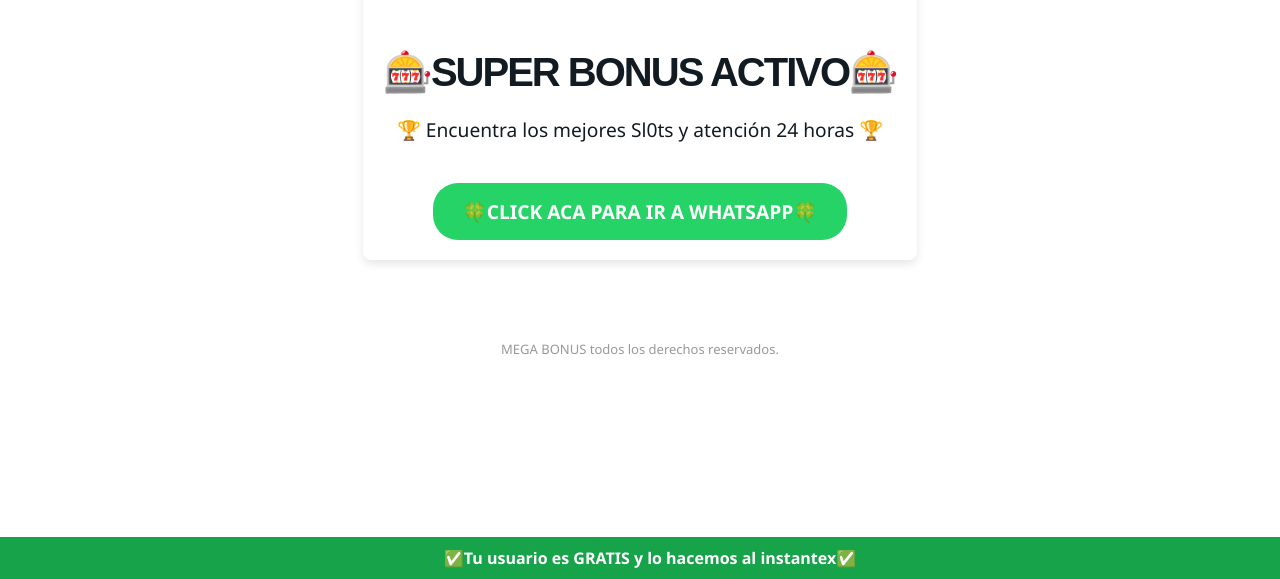
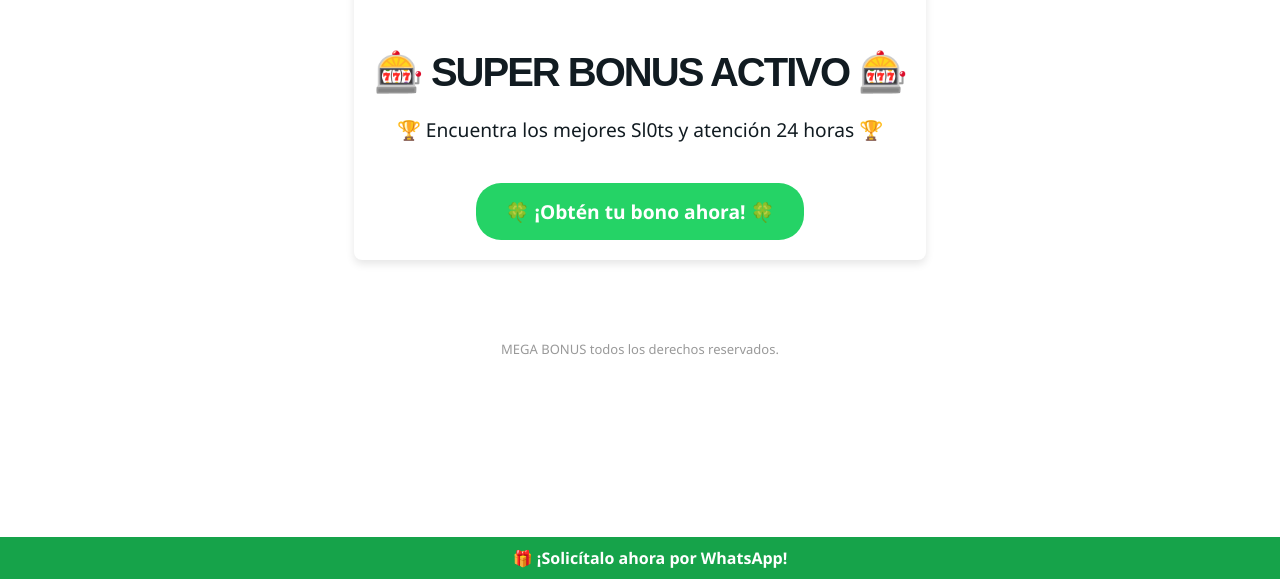
Before and after one commit to RedGreen2-bot/Online24horas, a plain HTML site: page index.html in a window 1280 px wide. Shown: the part 221-800 px from the top of the page. Drawn offline with Linux system fonts and the light colour scheme.

Commit message:
Add files via upload

```diff
--- a/index.html
+++ b/index.html
@@ -19,6 +19,7 @@
     }(window, document, 'script', 'https://connect.facebook.net/es_LA/fbevents.js');
     fbq('init', '4013675132213135'); // Reemplaza con tu ID de Pixel
     fbq('track', 'PageView');
+    fbq('track', 'Contact'); // Evento personalizado "Contact"
   </script>
   <noscript>
     <img height="1" width="1" style="display:none"
@@ -101,16 +102,16 @@
   <!-- Contenedor principal -->
   <div class="container">
     <img src="https://upload.wikimedia.org/wikipedia/commons/6/6b/WhatsApp.svg" alt="WhatsApp Logo" class="whatsapp-logo">
-    <h1>🎰SUPER BONUS ACTIVO🎰</h1>
+    <h1>🎰 SUPER BONUS ACTIVO 🎰</h1>
     <p>🏆 Encuentra los mejores Sl0ts y atención 24 horas 🏆</p>
     <a href="https://wa.link/marcosgreen2" class="cta-button" target="_blank" id="botonContactar">
-      🍀CLICK ACA PARA IR A WHATSAPP🍀
+      🍀 ¡Obtén tu bono ahora! 🍀
     </a>
   </div>
 
   <!-- Barra fija -->
   <div class="bono-bar" style="position: fixed; bottom: 0; left: 0; width: 100%; background-color: #16a34a; color: white; text-align: center; padding: 10px; font-weight: bold;">
-    ✅Tu usuario es GRATIS y lo hacemos al instantex✅
+    🎁 ¡Solicítalo ahora por WhatsApp!
   </div>
 
   <!-- Pie de página -->
```
